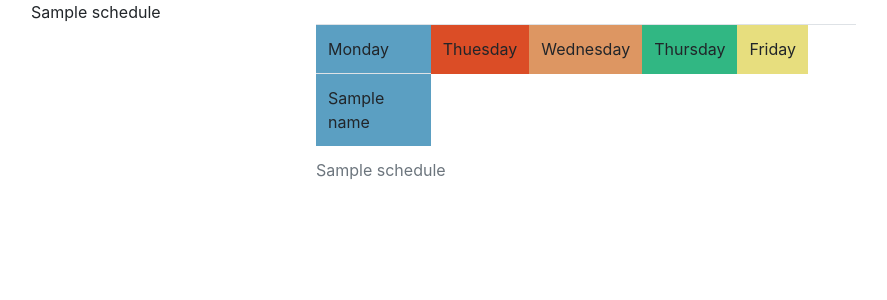
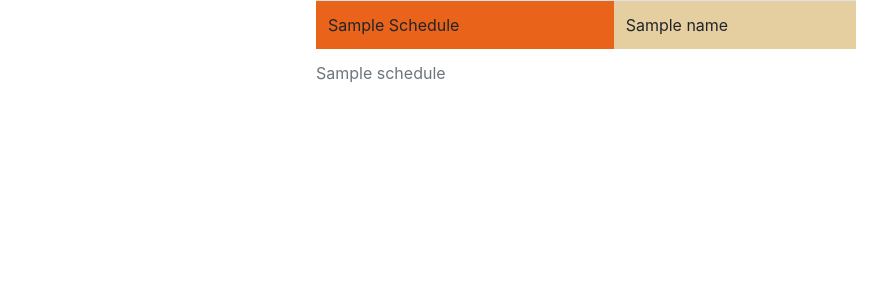
Before and after one commit to Rositsazz/hack33, a Django app: template hack33/templates/profile.html in a window 1280 px wide. Shown: the part 56-356 px from the top of the page, without its empty margins (54-941 px from the left). Run offline with Django 3.2, Linux system fonts and the light colour scheme; the template is opened without the code that fills it: most values are stand-ins (such as "Sample title", 1, 10 or a date in 2020); parts of the project's set-up code (start-up, migrations or seed data) failed here and were passed over; some libraries are stand-ins or nearby versions.

Commit message:
Display schedule

```diff
--- a/hack33/templates/profile.html
+++ b/hack33/templates/profile.html
@@ -1,30 +1,25 @@
 {% extends "base.html" %}
 {% load key %}
 {% block content %}
-{{schedule}}
+
 {% for k in schedule.schedule %}
   <div class="row">
     <div class="col-md-6 offset-md-3">
       <table class="table table-hover checkins-table" cellspacing="0">
         <caption>{{ k }}</caption>
         <colgroup>
-          <col style="background-color:#5b9fc2">
-          <col style="background-color:#db4d26">
-          <col style="background-color:#dd9662">
-          <col style="background-color:#31b783">
-          <col style="background-color:#e7de7e">
+          <col style="background-color:#e9631a">
+          <col style="background-color:#cb9e4380">
+          <col style="background-color:#7f95a566">
+          <col style="background-color:#cb9e4380">
+          <col style="background-color:#7f95a566">
+          <col style="background-color:#cb9e4380">
+          <col style="background-color:#7f95a566">
+          <col style="background-color:#cb9e4380">
         </colgroup>
-        <tr>
-          <td>Monday</td>
-          <td>Thuesday</td>
-          <td>Wednesday</td>
-          <td>Thursday</td>
-          <td>Friday</td>
-          <td></td>
-          <td></td>
-        </tr>
         {% for day in schedule.schedule|key:k %}
           <tr>
+            <td style="text-transform: capitalize;">{{day}}</td>
             {% for course in schedule.schedule|key:k|key:day %}
               <td>{{course}}</td>
             {% endfor %}
```
